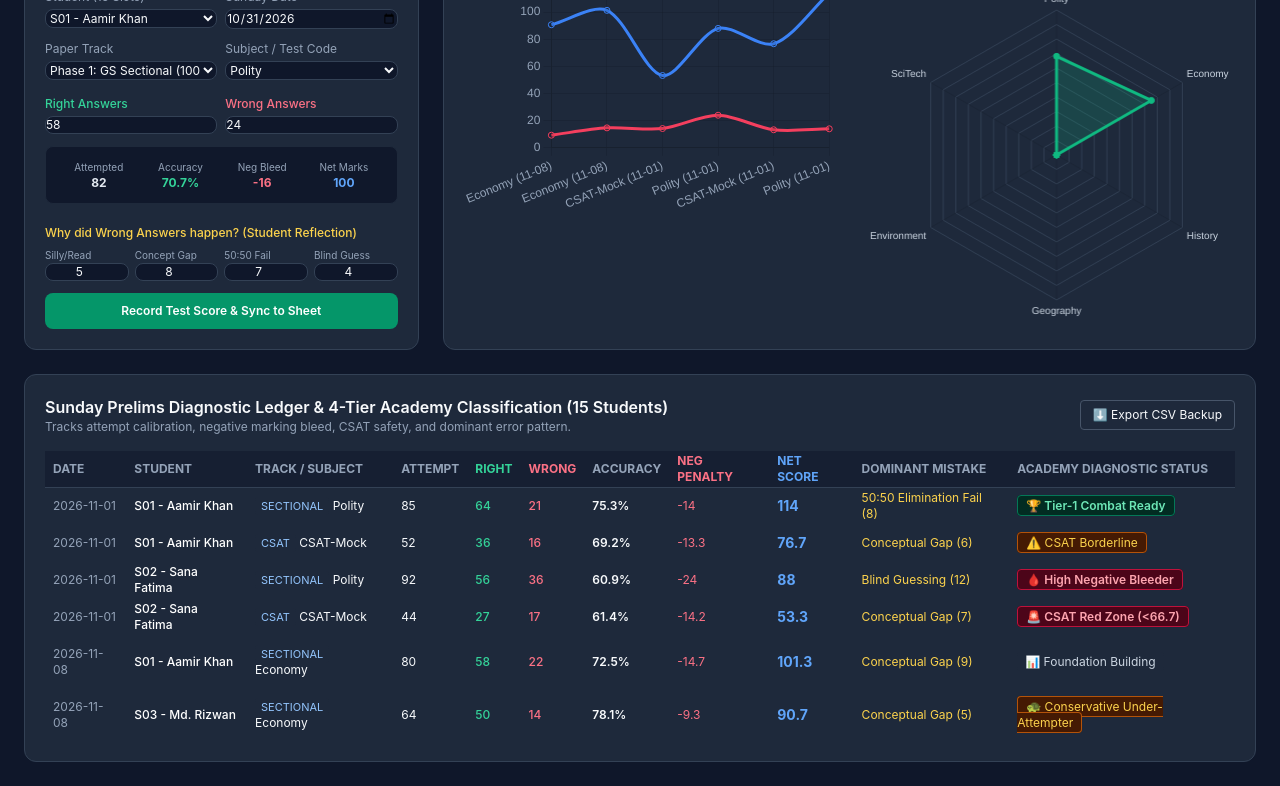
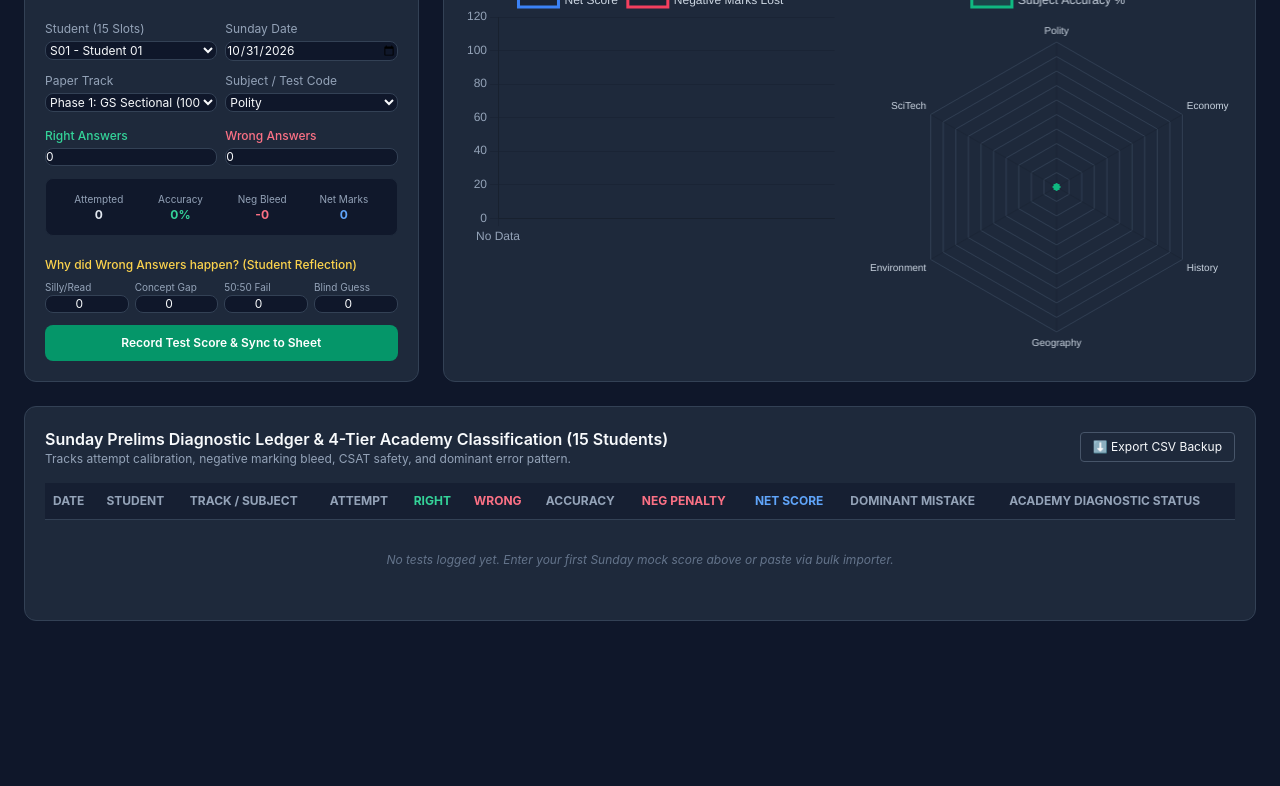
Before and after one commit to zameersr1997-hub/Prelims-test-analytics, a plain HTML site: page index.html in a window 1280 px wide. Shown: the part 455-1241 px from the top of the page. After the commit the page ends 1100 px from the top, so only its background shows below. Drawn offline with nearby package versions, Linux system fonts and the light colour scheme.

Commit message:
index.html

```diff
--- a/index.html
+++ b/index.html
@@ -35,6 +35,9 @@
       </button>
       <button onclick="openBulkModal()" id="btnBulkPaste" class="px-3 py-2 rounded-lg text-xs font-semibold bg-indigo-600/20 text-indigo-300 border border-indigo-500/40 hover:bg-indigo-600/30 transition">
         📋 Bulk Paste / CSV Grid
+      </button>
+      <button onclick="clearAllData()" id="btnClearData" class="px-3 py-2 rounded-lg text-xs font-semibold bg-rose-600/20 text-rose-300 border border-rose-500/40 hover:bg-rose-600/30 transition">
+        🗑️ Clear All Test Data
       </button>
       <button onclick="openAuthModal()" id="roleBadge" class="px-3 py-2 rounded-lg text-xs font-semibold bg-amber-500/20 text-amber-300 border border-amber-500/40 hover:bg-amber-500/30 transition">
         🔑 Mode: Mentor Admin
@@ -133,11 +136,11 @@
           <div class="grid grid-cols-2 gap-2 pt-1">
             <div>
               <label class="block text-emerald-400 mb-1 font-medium">Right Answers</label>
-              <input type="number" id="testRight" min="0" max="100" value="58" oninput="updateMarkingPreview()" class="w-full" />
+              <input type="number" id="testRight" min="0" max="100" value="0" oninput="updateMarkingPreview()" class="w-full" />
             </div>
             <div>
               <label class="block text-rose-400 mb-1 font-medium">Wrong Answers</label>
-              <input type="number" id="testWrong" min="0" max="100" value="24" oninput="updateMarkingPreview()" class="w-full" />
+              <input type="number" id="testWrong" min="0" max="100" value="0" oninput="updateMarkingPreview()" class="w-full" />
             </div>
           </div>
 
@@ -145,41 +148,41 @@
           <div class="p-3 bg-slate-900/90 rounded-lg border border-slate-800 grid grid-cols-4 text-center">
             <div>
               <span class="block text-[10px] text-slate-400">Attempted</span>
-              <span id="prevAttempt" class="font-bold text-slate-200">82</span>
+              <span id="prevAttempt" class="font-bold text-slate-200">0</span>
             </div>
             <div>
               <span class="block text-[10px] text-slate-400">Accuracy</span>
-              <span id="prevAcc" class="font-bold text-emerald-400">70.7%</span>
+              <span id="prevAcc" class="font-bold text-emerald-400">0.0%</span>
             </div>
             <div>
               <span class="block text-[10px] text-slate-400">Neg Bleed</span>
-              <span id="prevNeg" class="font-bold text-rose-400">-16.0</span>
+              <span id="prevNeg" class="font-bold text-rose-400">-0.0</span>
             </div>
             <div>
               <span class="block text-[10px] text-slate-400">Net Marks</span>
-              <span id="prevNet" class="font-bold text-blue-400">100.0</span>
+              <span id="prevNet" class="font-bold text-blue-400">0.0</span>
             </div>
           </div>
 
-          <!-- Root-Cause Mistake Breakdown (Solves Repeated Mistakes) -->
+          <!-- Root-Cause Mistake Breakdown -->
           <div class="border-t border-slate-800 pt-2">
             <label class="block text-amber-300 font-medium mb-1.5">Why did Wrong Answers happen? (Student Reflection)</label>
             <div class="grid grid-cols-4 gap-1.5">
               <div>
                 <span class="block text-[10px] text-slate-400">Silly/Read</span>
-                <input type="number" id="errSilly" min="0" value="5" class="w-full text-center" />
+                <input type="number" id="errSilly" min="0" value="0" class="w-full text-center" />
               </div>
               <div>
                 <span class="block text-[10px] text-slate-400">Concept Gap</span>
-                <input type="number" id="errConcept" min="0" value="8" class="w-full text-center" />
+                <input type="number" id="errConcept" min="0" value="0" class="w-full text-center" />
               </div>
               <div>
                 <span class="block text-[10px] text-slate-400">50:50 Fail</span>
-                <input type="number" id="err5050" min="0" value="7" class="w-full text-center" />
+                <input type="number" id="err5050" min="0" value="0" class="w-full text-center" />
               </div>
               <div>
                 <span class="block text-[10px] text-slate-400">Blind Guess</span>
-                <input type="number" id="errGuess" min="0" value="4" class="w-full text-center" />
+                <input type="number" id="errGuess" min="0" value="0" class="w-full text-center" />
               </div>
             </div>
           </div>
@@ -203,7 +206,7 @@
       </div>
     </div>
 
-    <!-- 15-Student Diagnostic Matrix & Academy Classification -->
+    <!-- 15-Student Diagnostic Matrix -->
     <div class="card p-5">
       <div class="flex flex-col md:flex-row md:items-center justify-between gap-2 mb-4">
         <div>
@@ -241,9 +244,7 @@
 
   </main>
 
-  <!-- ========================================== -->
-  <!-- EDITABLE 15-STUDENT ROSTER & PIN MODAL     -->
-  <!-- ========================================== -->
+  <!-- EDITABLE 15-STUDENT ROSTER & PIN MODAL -->
   <div id="rosterModal" class="fixed inset-0 modal-backdrop hidden items-center justify-center p-4 z-50">
     <div class="card max-w-3xl w-full p-6 space-y-4 max-h-[90vh] flex flex-col">
       <div class="flex items-center justify-between border-b border-slate-700 pb-3">
@@ -269,9 +270,7 @@
     </div>
   </div>
 
-  <!-- ========================================== -->
-  <!-- UNIVERSAL BULK PASTE / CSV IMPORTER MODAL  -->
-  <!-- ========================================== -->
+  <!-- UNIVERSAL BULK PASTE / CSV IMPORTER MODAL -->
   <div id="bulkModal" class="fixed inset-0 modal-backdrop hidden items-center justify-center p-4 z-50">
     <div class="card max-w-2xl w-full p-6 space-y-4">
       <div class="flex items-center justify-between border-b border-slate-700 pb-3">
@@ -320,9 +319,7 @@
     </div>
   </div>
 
-  <!-- ========================================== -->
-  <!-- PIN AUTHENTICATION MODAL                   -->
-  <!-- ========================================== -->
+  <!-- PIN AUTHENTICATION MODAL -->
   <div id="authModal" class="fixed inset-0 modal-backdrop hidden items-center justify-center p-4 z-50">
     <div class="card max-w-sm w-full p-6 space-y-4">
       <div class="flex items-center justify-between border-b border-slate-700 pb-3">
@@ -346,34 +343,27 @@
     let currentRole = { mode: "ADMIN", studentId: "ALL", name: "Mentor Admin" };
 
     const DEFAULT_STUDENTS = [
-      { id: "S01", name: "Aamir Khan", pin: "1101" },
-      { id: "S02", name: "Sana Fatima", pin: "1102" },
-      { id: "S03", name: "Md. Rizwan", pin: "1103" },
-      { id: "S04", name: "Zoya Siddiqui", pin: "1104" },
-      { id: "S05", name: "Farhan Ali", pin: "1105" },
-      { id: "S06", name: "Ayesha Begum", pin: "1106" },
-      { id: "S07", name: "Salman Shareef", pin: "1107" },
-      { id: "S08", name: "Hina Kauser", pin: "1108" },
-      { id: "S09", name: "Tariq Anwar", pin: "1109" },
-      { id: "S10", name: "Nida Parveen", pin: "1110" },
-      { id: "S11", name: "Imran Hashmi", pin: "1111" },
-      { id: "S12", name: "Bushra Jabeen", pin: "1112" },
-      { id: "S13", name: "Syed Danish", pin: "1113" },
-      { id: "S14", name: "Uzma Afreen", pin: "1114" },
-      { id: "S15", name: "Kamran Mirza", pin: "1115" }
+      { id: "S01", name: "Student 01", pin: "1101" },
+      { id: "S02", name: "Student 02", pin: "1102" },
+      { id: "S03", name: "Student 03", pin: "1103" },
+      { id: "S04", name: "Student 04", pin: "1104" },
+      { id: "S05", name: "Student 05", pin: "1105" },
+      { id: "S06", name: "Student 06", pin: "1106" },
+      { id: "S07", name: "Student 07", pin: "1107" },
+      { id: "S08", name: "Student 08", pin: "1108" },
+      { id: "S09", name: "Student 09", pin: "1109" },
+      { id: "S10", name: "Student 10", pin: "1110" },
+      { id: "S11", name: "Student 11", pin: "1111" },
+      { id: "S12", name: "Student 12", pin: "1112" },
+      { id: "S13", name: "Student 13", pin: "1113" },
+      { id: "S14", name: "Student 14", pin: "1114" },
+      { id: "S15", name: "Student 15", pin: "1115" }
     ];
 
     let STUDENTS = JSON.parse(localStorage.getItem("manuu_prelims_roster_15")) || DEFAULT_STUDENTS;
 
-    // Seed Sample Prelims Logs (Nov Sectionals + Weekly CSAT)
-    let prelimsLogs = JSON.parse(localStorage.getItem("manuu_prelims_logs_v2")) || [
-      { date: "2026-11-01", studentId: "S01", studentName: "Aamir Khan", phase: "SECTIONAL", subject: "Polity", attempt: 85, right: 64, wrong: 21, acc: 75.3, neg: 14.0, net: 114.0, errSilly: 4, errConcept: 6, err5050: 8, errGuess: 3 },
-      { date: "2026-11-01", studentId: "S01", studentName: "Aamir Khan", phase: "CSAT", subject: "CSAT-Mock", attempt: 52, right: 36, wrong: 16, acc: 69.2, neg: 13.3, net: 76.7, errSilly: 5, errConcept: 6, err5050: 3, errGuess: 2 },
-      { date: "2026-11-01", studentId: "S02", studentName: "Sana Fatima", phase: "SECTIONAL", subject: "Polity", attempt: 92, right: 56, wrong: 36, acc: 60.9, neg: 24.0, net: 88.0, errSilly: 6, errConcept: 8, err5050: 10, errGuess: 12 },
-      { date: "2026-11-01", studentId: "S02", studentName: "Sana Fatima", phase: "CSAT", subject: "CSAT-Mock", attempt: 44, right: 27, wrong: 17, acc: 61.4, neg: 14.2, net: 53.3, errSilly: 6, errConcept: 7, err5050: 2, errGuess: 2 },
-      { date: "2026-11-08", studentId: "S01", studentName: "Aamir Khan", phase: "SECTIONAL", subject: "Economy", attempt: 80, right: 58, wrong: 22, acc: 72.5, neg: 14.7, net: 101.3, errSilly: 3, errConcept: 9, err5050: 7, errGuess: 3 },
-      { date: "2026-11-08", studentId: "S03", studentName: "Md. Rizwan", phase: "SECTIONAL", subject: "Economy", attempt: 64, right: 50, wrong: 14, acc: 78.1, neg: 9.3, net: 90.7, errSilly: 4, errConcept: 5, err5050: 4, errGuess: 1 }
-    ];
+    // Zero pre-loaded test logs - fresh clean slate
+    let prelimsLogs = JSON.parse(localStorage.getItem("manuu_prelims_logs_v2")) || [];
 
     let activePrelimsFilter = "ALL";
     let trendChartInstance = null;
@@ -455,7 +445,6 @@
         localStorage.setItem("manuu_prelims_mentor_pin", MENTOR_PIN);
       }
 
-      // Update student names across existing logs so table stays consistent
       prelimsLogs.forEach(log => {
         const match = STUDENTS.find(s => s.id === log.studentId);
         if (match) log.studentName = match.name;
@@ -475,7 +464,23 @@
     }
 
     // ====================================================
-    // 4. UPSC DUAL-MARKING ENGINE (GS vs CSAT)
+    // 4. CLEAR ALL DATA (FRESH START)
+    // ====================================================
+    function clearAllData() {
+      if (currentRole.mode !== "ADMIN") {
+        alert("Only Mentor Admin can clear data.");
+        return;
+      }
+      if (confirm("Are you sure you want to erase all test score logs? This cannot be undone.")) {
+        prelimsLogs = [];
+        localStorage.removeItem("manuu_prelims_logs_v2");
+        renderPrelimsDashboard();
+        alert("All test data has been cleared from local storage.");
+      }
+    }
+
+    // ====================================================
+    // 5. UPSC DUAL-MARKING ENGINE (GS vs CSAT)
     // ====================================================
     function calculateUPSCScores(phase, right, wrong) {
       const attempt = right + wrong;
@@ -483,11 +488,9 @@
       let posMarks = 0, negMarks = 0;
 
       if (phase === "CSAT") {
-        // CSAT: 80 Qs, +2.5 for Right, -0.833 for Wrong
         posMarks = right * 2.5;
         negMarks = wrong * (2.5 / 3);
       } else {
-        // GS Paper 1: 100 Qs, +2.0 for Right, -0.667 for Wrong
         posMarks = right * 2.0;
         negMarks = wrong * (2.0 / 3);
       }
@@ -514,7 +517,7 @@
     }
 
     // ====================================================
-    // 5. SUBMIT PRELIMS TEST & SYNC TO GOOGLE SHEETS
+    // 6. SUBMIT PRELIMS TEST & SYNC TO GOOGLE SHEETS
     // ====================================================
     async function submitPrelimsTest() {
       const studentId = document.getElementById("testStudent").value;
@@ -577,7 +580,7 @@
     }
 
     // ====================================================
-    // 6. BULK PASTE / UNIVERSAL CSV IMPORTER
+    // 7. BULK PASTE / UNIVERSAL CSV IMPORTER
     // ====================================================
     function openBulkModal() { document.getElementById("bulkModal").classList.remove("hidden"); document.getElementById("bulkModal").classList.add("flex"); }
     function closeBulkModal() { document.getElementById("bulkModal").classList.add("hidden"); document.getElementById("bulkModal").classList.remove("flex"); }
@@ -626,7 +629,7 @@
     }
 
     // ====================================================
-    // 7. ROLE & PIN AUTHENTICATION
+    // 8. ROLE & PIN AUTHENTICATION
     // ====================================================
     function openAuthModal() { document.getElementById("authModal").classList.remove("hidden"); document.getElementById("authModal").classList.add("flex"); }
     function closeAuthModal() { document.getElementById("authModal").classList.add("hidden"); document.getElementById("authModal").classList.remove("flex"); }
@@ -640,6 +643,7 @@
         document.getElementById("prelimsStudentFilter").disabled = false;
         document.getElementById("btnBulkPaste").classList.remove("hidden");
         document.getElementById("btnRoster").classList.remove("hidden");
+        document.getElementById("btnClearData").classList.remove("hidden");
       } else {
         const st = STUDENTS.find(s => s.pin === pin);
         if (!st) { alert("Invalid PIN."); return; }
@@ -650,6 +654,7 @@
         document.getElementById("testStudent").value = st.id;
         document.getElementById("btnBulkPaste").classList.add("hidden");
         document.getElementById("btnRoster").classList.add("hidden");
+        document.getElementById("btnClearData").classList.add("hidden");
       }
       document.getElementById("pinInput").value = "";
       closeAuthModal();
@@ -657,7 +662,7 @@
     }
 
     // ====================================================
-    // 8. DIAGNOSTIC CLASSIFICATION & RENDERING
+    // 9. DIAGNOSTIC CLASSIFICATION & RENDERING
     // ====================================================
     function getDiagnosticBadge(log) {
       if (log.phase === "CSAT") {
@@ -700,6 +705,10 @@
 
       const tbody = document.getElementById("prelimsTableBody");
       tbody.innerHTML = "";
+
+      if (filtered.length === 0) {
+        tbody.innerHTML = `<tr><td colspan="11" class="text-center py-8 text-slate-500 italic">No tests logged yet. Enter your first Sunday mock score above or paste via bulk importer.</td></tr>`;
+      } else {
         filtered.forEach(l => {
           const stObj = STUDENTS.find(s => s.id === l.studentId);
           const displayName = stObj ? stObj.name : l.studentName;
@@ -719,6 +728,7 @@
             </tr>
           `;
         });
+      }
 
       const gsTests = filtered.filter(l => l.phase !== "CSAT");
       const csatTests = filtered.filter(l => l.phase === "CSAT");
@@ -747,13 +757,13 @@
       trendChartInstance = new Chart(ctx1, {
         type: "line",
         data: {
-          labels: chronological.map(d => `${d.subject} (${d.date.slice(5)})`),
+          labels: chronological.length ? chronological.map(d => `${d.subject} (${d.date.slice(5)})`) : ["No Data"],
           datasets: [
             { label: "Net Score", data: chronological.map(d => d.net), borderColor: "#3b82f6", tension: 0.3 },
             { label: "Negative Marks Lost", data: chronological.map(d => d.neg), borderColor: "#f43f5e", tension: 0.3 }
           ]
         },
-        options: { plugins: { legend: { labels: { color: "#cbd5e1" } } }, scales: { y: { ticks: { color: "#94a3b8" } }, x: { ticks: { color: "#94a3b8" } } } }
+        options: { plugins: { legend: { labels: { color: "#cbd5e1" } } }, scales: { y: { suggestedMin: 0, suggestedMax: 120, ticks: { color: "#94a3b8" } }, x: { ticks: { color: "#94a3b8" } } } }
       });
 
       const subjects = ["Polity", "Economy", "History", "Geography", "Environment", "SciTech"];
```
Lines whose indentation alone changed are shown as unchanged.
